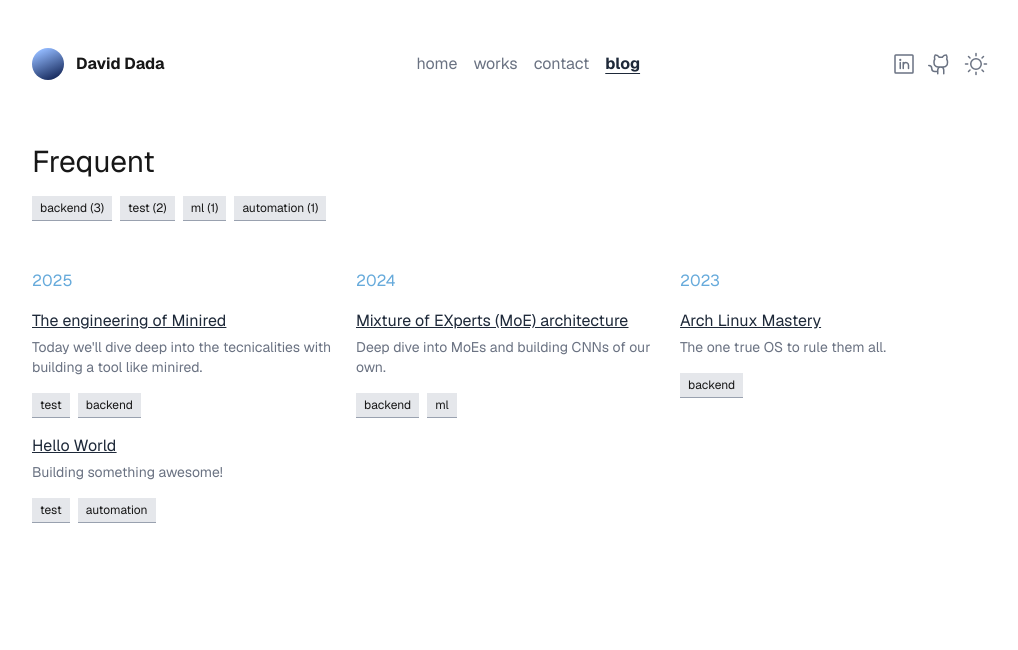
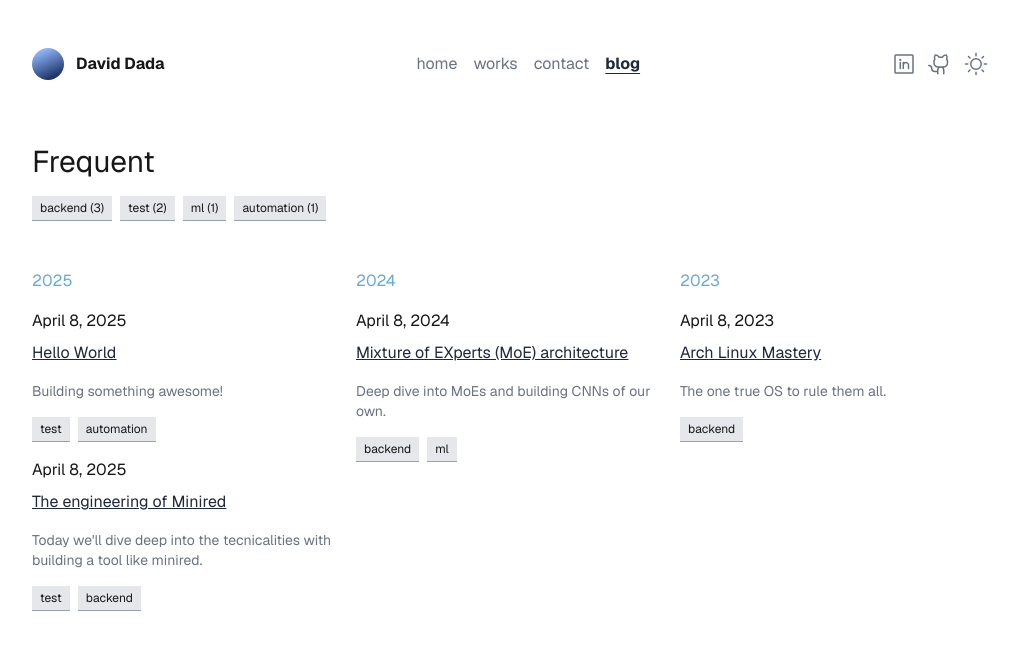
Before and after one commit to tdadadavid/portfolio, a Next.js app: page /blog in a window 1280 px wide. Shown: the top 650 px of the page, without its empty margins (130-1148 px from the left). Built offline with nearby package versions, Linux system fonts and the light colour scheme.

Commit message:
fix: Datetime issues

```diff
--- a/components/ui/blog/BlogCard.tsx
+++ b/components/ui/blog/BlogCard.tsx
@@ -8,7 +8,14 @@ interface BlogCardProps {
 export const BlogCard = ({ meta }: BlogCardProps) => {
     return (
         <section className="py-2">
-            <h3 className="underline text-gray-800 text-base mb-1 hover:text-ice dark:text-gray-400">
+            <h3 className="mb-2">
+                {new Date(meta.publishedOn).toLocaleDateString('en-US', {
+                    year: 'numeric',
+                    month: 'long',
+                    day: 'numeric',
+                })}
+            </h3>
+            <h3 className="underline text-gray-800 text-base mb-4 hover:text-ice dark:text-gray-400">
                 <a href={`/blog/${meta.slug}`}>{meta.title}</a>
             </h3>
             <p className="text-gray-500 text-sm mb-4 dark:text-gray-200">
--- a/content/blog/hello-2.mdx
+++ b/content/blog/hello-2.mdx
@@ -3,7 +3,7 @@ title: The engineering of Minired
 summary: Today we'll dive deep into the tecnicalities with building a tool like minired.
 slug: hello-2
 tags: ['Test', 'Backend']
-publishedOn: '2025-04-8T:00:00:00Z'
+publishedOn: '2025-04-08T00:00:00Z'
 year: '2025'
 ---
 
--- a/content/blog/hello-3.mdx
+++ b/content/blog/hello-3.mdx
@@ -3,7 +3,7 @@ title: Arch Linux Mastery
 summary: The one true OS to rule them all.
 slug: hello-3
 tags: ['Backend']
-publishedOn: '2025-04-8T:00:00:00Z'
+publishedOn: '2023-04-08T00:00:00Z'
 year: '2023'
 ---
 
--- a/content/blog/hello-old.mdx
+++ b/content/blog/hello-old.mdx
@@ -3,7 +3,7 @@ title: Mixture of EXperts (MoE) architecture
 summary: Deep dive into MoEs and building CNNs of our own.
 slug: hello-old
 tags: ['Backend', 'ML']
-publishedOn: '2025-04-8T:15:00:00Z'
+publishedOn: '2024-04-08T15:00:00Z'
 year: '2024'
 ---
 
--- a/content/blog/hello-world.mdx
+++ b/content/blog/hello-world.mdx
@@ -3,7 +3,7 @@ title: Hello World
 summary: Building something awesome!
 slug: hello-world
 tags: ['Test', 'Automation']
-publishedOn: '"025-04-10:00:00:00Z'
+publishedOn: '2025-04-08T05:00:00Z'
 year: '2025'
 ---
 
```
